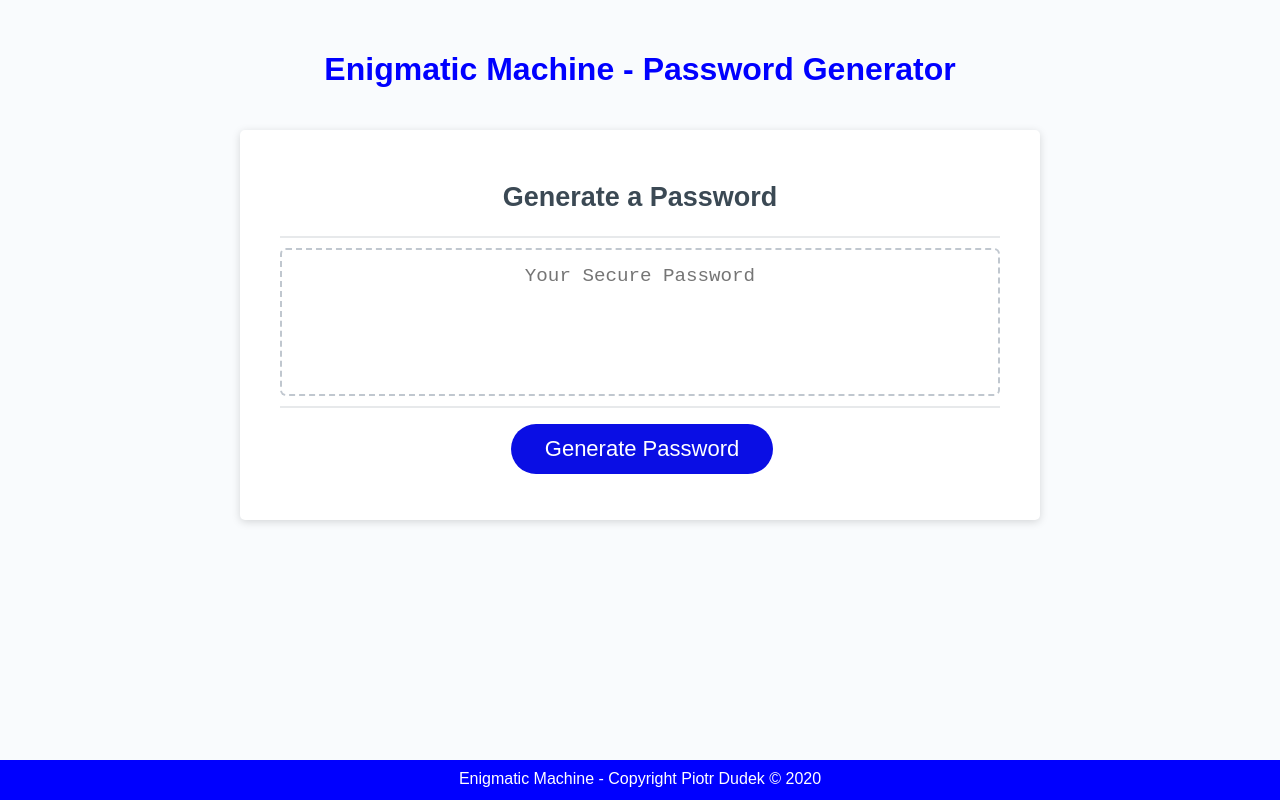
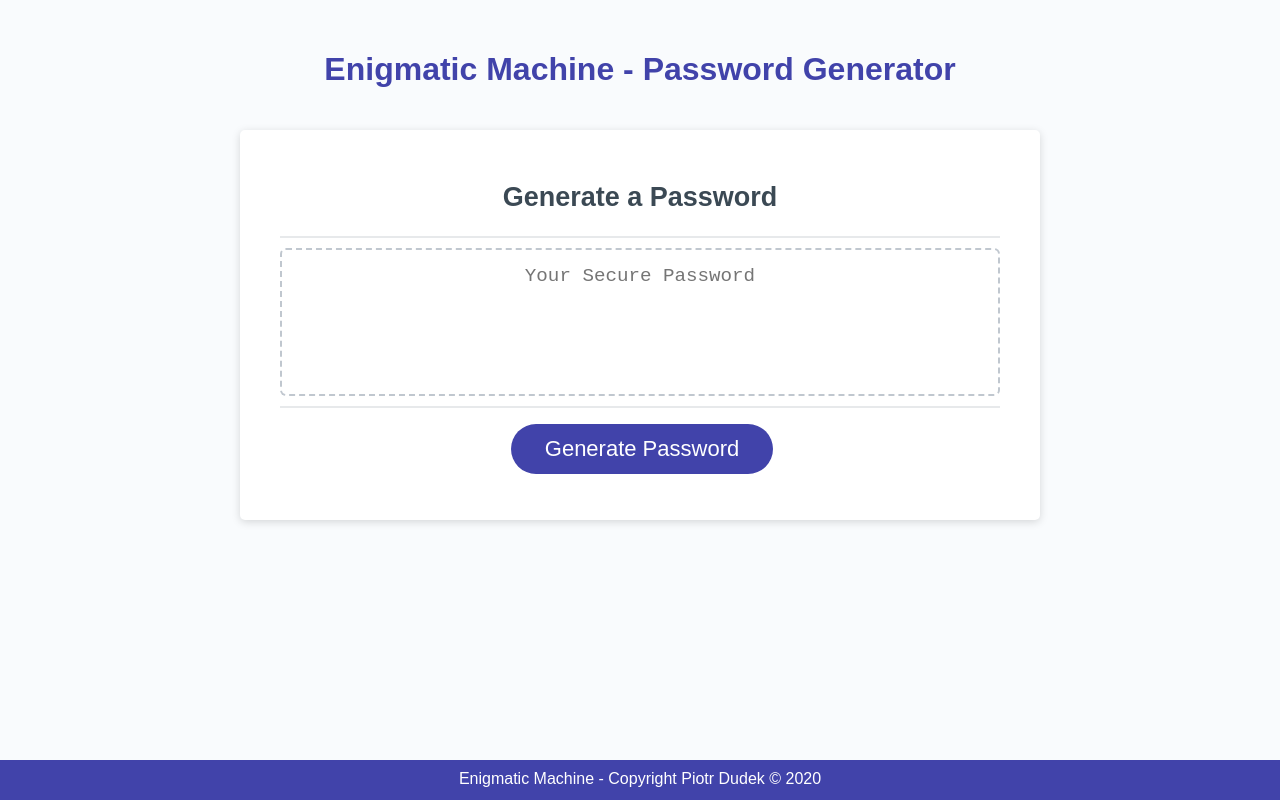
Before and after one commit to Piotr72us/enigmaMachine, a plain HTML site: page index.html in a window 1280 px wide. Drawn offline with Linux system fonts and the light colour scheme.

Commit message:
update color scheme

```diff
--- a/index.html
+++ b/index.html
@@ -12,7 +12,7 @@
       <div class="content-wrap">
         <div class="wrapper">
           <header>
-            <h1 style="color: blue;">Enigmatic Machine - Password Generator</h1>
+            <h1 style="color: rgb(65, 67, 170);">Enigmatic Machine - Password Generator</h1>
           </header>
           <div class="card">
             <div class="card-header">
@@ -34,7 +34,7 @@
         </div>
       </div>
       <!-- Sticky Footer -->
-      <footer class="footer" style="background-color:blue; text-align: center; color: white; padding: 10px;">Enigmatic Machine - Copyright Piotr Dudek © 2020</footer>
+      <footer class="footer" style="background-color:rgb(65, 67, 170); text-align: center; color: white; padding: 10px;">Enigmatic Machine - Copyright Piotr Dudek © 2020</footer>
     </div>
 
     <script src="script.js"></script>
--- a/style.css
+++ b/style.css
@@ -74,7 +74,7 @@ header {
 
 .btn {
   border: none;
-  background-color: rgb(10, 14, 228);
+  background-color: rgb(65, 67, 170);
   border-radius: 25px;
   box-shadow: rgba(0, 0, 0, 0.1) 0px 1px 6px 0px rgba(0, 0, 0, 0.2) 0px 1px 1px
     0px;
@@ -86,6 +86,12 @@ header {
   padding: 14px 34px;
   text-align: center;
   cursor: pointer;
+}
+
+.btn:active {
+  background-color: rgba(252, 252, 84, 0.863);
+  zoom: 1.1;
+  transition: 0.7s;
 }
 
 button[disabled] {
```
